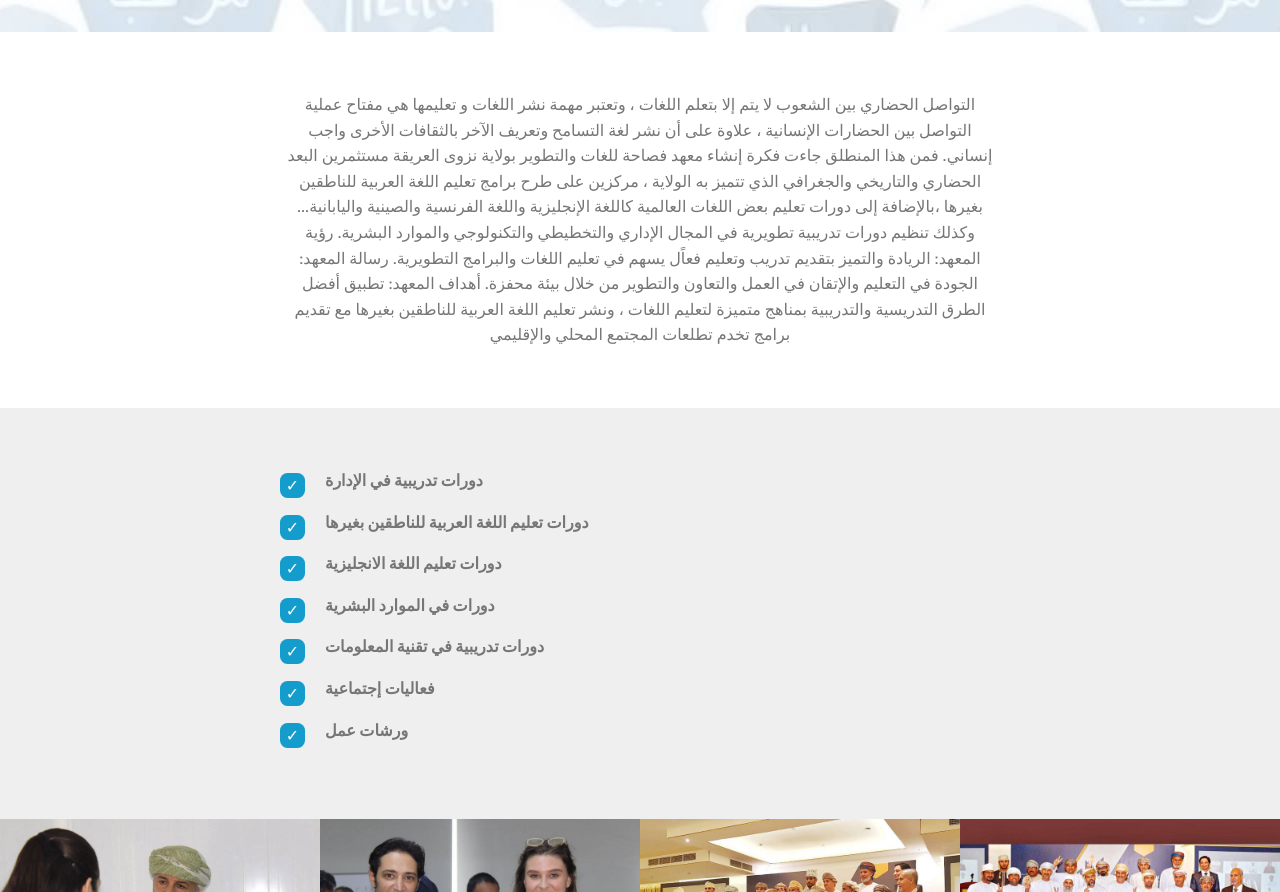
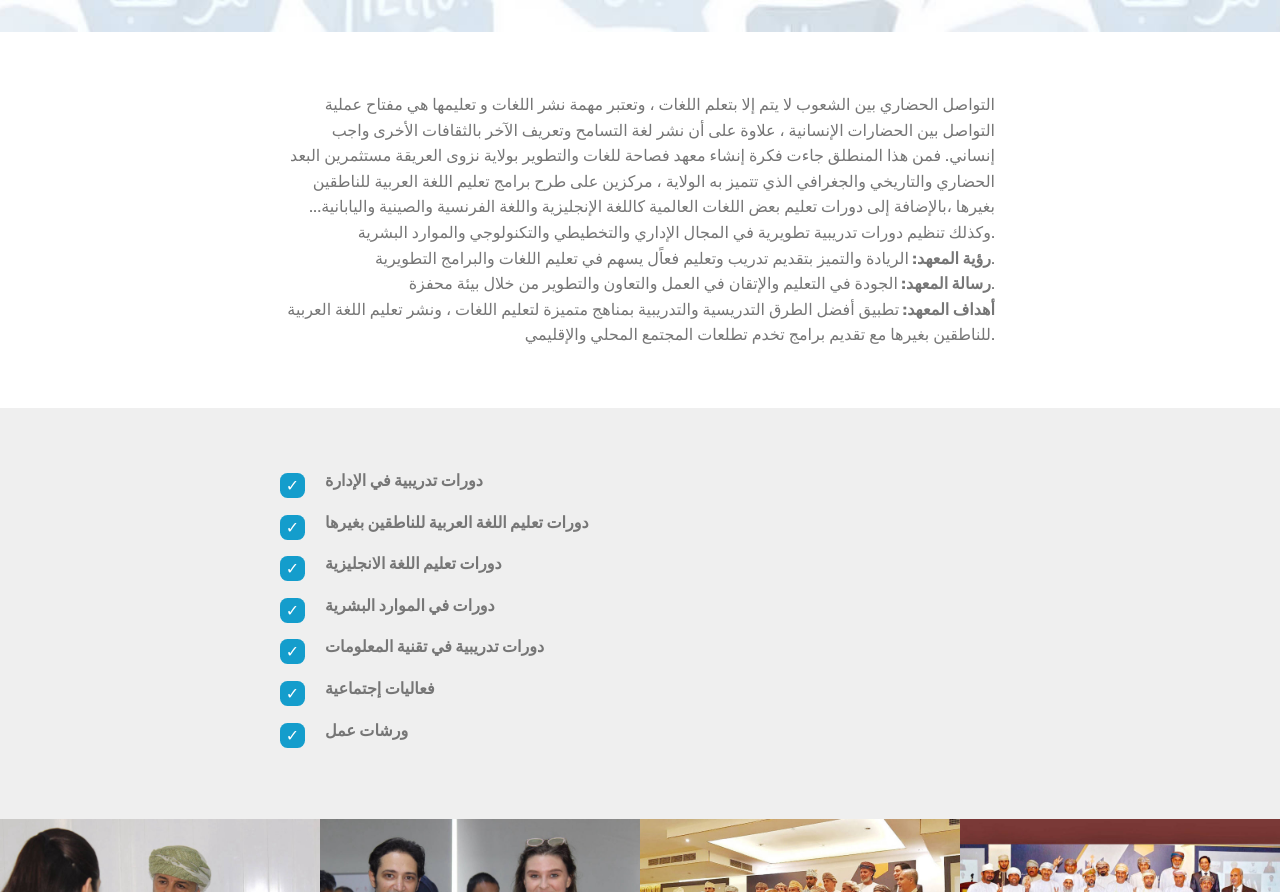
Before and after one commit to bluetechnet/bluetechnet.github.io, a plain HTML site: page 8128T4/arabic.html in a window 1280 px wide. Shown: the part 919-1811 px from the top of the page. Drawn offline with Linux system fonts and the light colour scheme; files whose address does not match are found by name.

Commit message:
Add files via upload

```diff
--- a/8128T4/arabic.html
+++ b/8128T4/arabic.html
@@ -100,17 +100,20 @@
 
     <div class="container">
         <div class="media-container-row">
-            <div class="mbr-text col-12 col-md-8 mbr-fonts-style display-7" style="text-justify: inter-word;">
-			التواصل الحضاري بين الشعوب لا يتم إلا بتعلم اللغات ، وتعتبر مهمة نشر اللغات و تعليمها هي مفتاح عملية التواصل
+            <div class="mbr-text col-12 col-md-8 mbr-fonts-style display-7" style="text-align: right;">
+التواصل الحضاري بين الشعوب لا يتم إلا بتعلم اللغات ، وتعتبر مهمة نشر اللغات و تعليمها هي مفتاح عملية التواصل
 بين الحضارات الإنسانية ، علاوة على أن نشر لغة التسامح وتعريف الآخر بالثقافات الأخرى واجب إنساني.
 فمن هذا المنطلق جاءت فكرة إنشاء معهد فصاحة للغات والتطوير بولاية نزوى العريقة مستثمرين البعد الحضاري
 والتاريخي والجغرافي الذي تتميز به الولاية ، مركزين على طرح برامج تعليم اللغة العربية للناطقين بغيرها ،بالإضافة إلى
 دورات تعليم بعض اللغات العالمية كاللغة الإنجليزية واللغة الفرنسية والصينية واليابانية... وكذلك تنظيم دورات
 تدريبية تطويرية في المجال الإداري والتخطيطي والتكنولوجي والموارد البشرية.
-رؤية المعهد: الريادة والتميز بتقديم تدريب وتعليم فعاًل يسهم في تعليم اللغات والبرامج التطويرية.
-رسالة المعهد: الجودة في التعليم والإتقان في العمل والتعاون والتطوير من خلال بيئة محفزة.
-أهداف المعهد: تطبيق أفضل الطرق التدريسية والتدريبية بمناهج متميزة لتعليم اللغات ، ونشر تعليم اللغة العربية
-للناطقين بغيرها مع تقديم برامج تخدم تطلعات المجتمع المحلي والإقليمي
+<br>
+<strong> رؤية المعهد: </strong>الريادة والتميز بتقديم تدريب وتعليم فعاًل يسهم في تعليم اللغات والبرامج التطويرية.
+<br>
+<strong> رسالة المعهد: </strong>الجودة في التعليم والإتقان في العمل والتعاون والتطوير من خلال بيئة محفزة.
+<br>
+<strong> أهداف المعهد: </strong>تطبيق أفضل الطرق التدريسية والتدريبية بمناهج متميزة لتعليم اللغات ، ونشر تعليم اللغة العربية للناطقين بغيرها مع تقديم برامج تخدم تطلعات المجتمع المحلي والإقليمي.
+
 			</div>
         </div>
     </div>
```
Also changed, not shown: 8128T4/index.html (+3 -3 lines).
